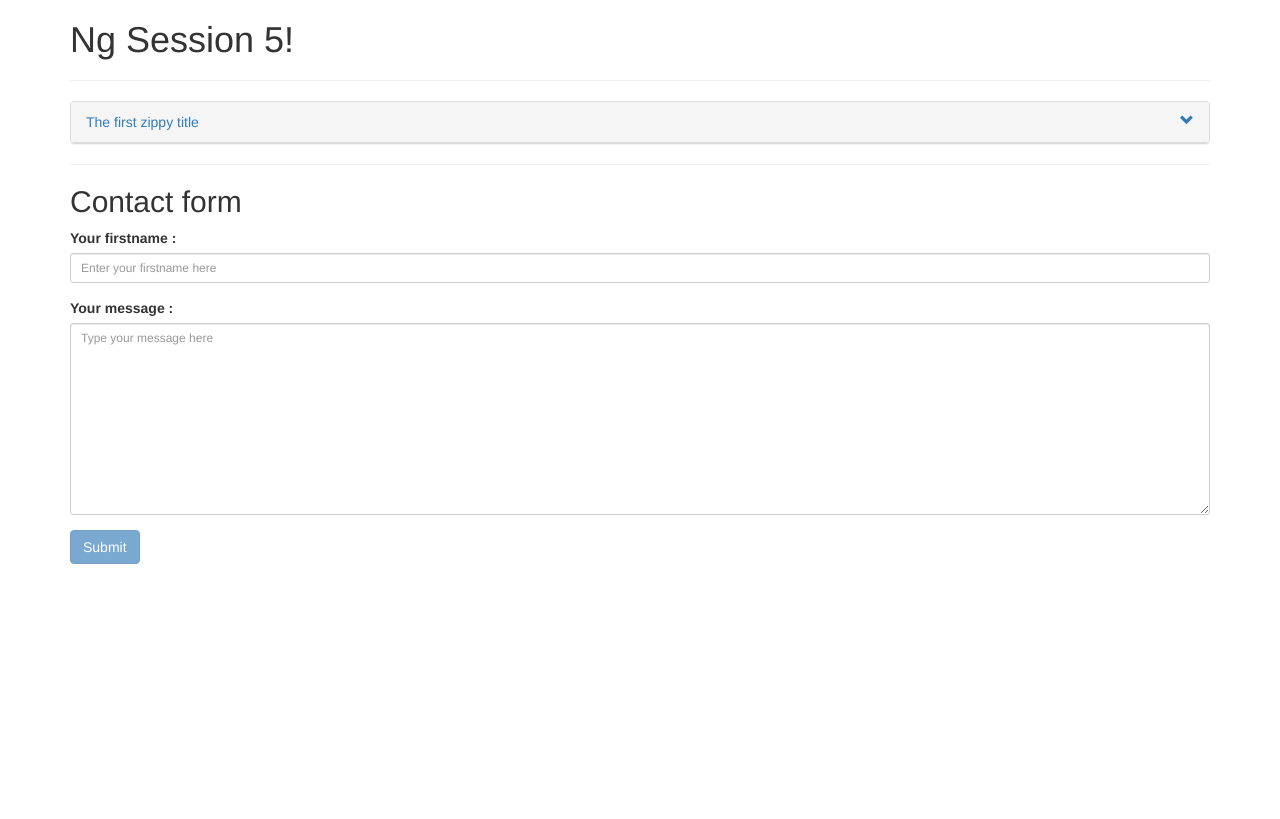
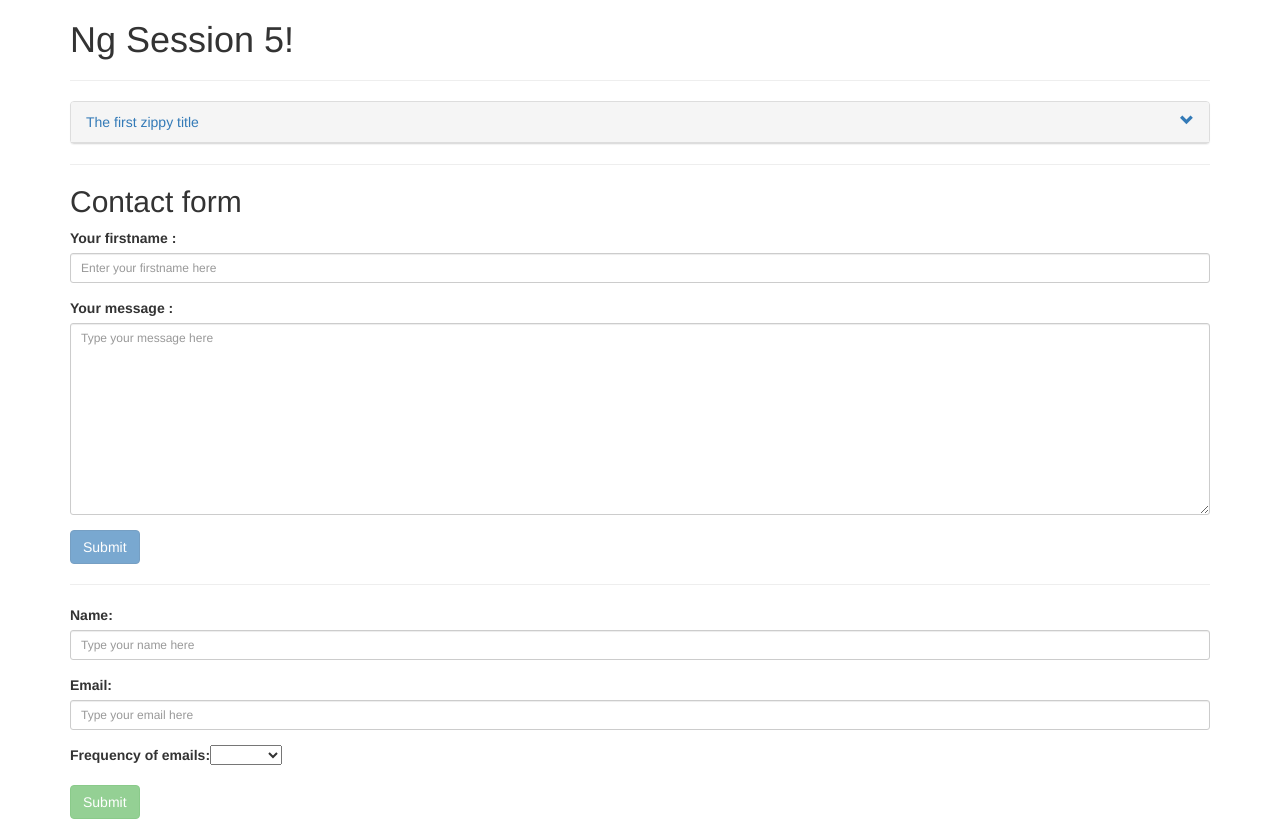
Before and after one commit to saiht/ng-session5, an Angular app: page / in a window 1280 px wide. Built offline with nearby package versions, Linux system fonts and the light colour scheme.

Commit message:
Subscription module ok

```diff
--- a/src/app/app.component.html
+++ b/src/app/app.component.html
@@ -13,4 +13,8 @@
 
   <contact></contact>
 
+  <hr>
+
+  <subscription></subscription>
+
 </div>
--- a/src/app/app.module.ts
+++ b/src/app/app.module.ts
@@ -6,6 +6,7 @@ import { HttpModule } from '@angular/http';
 import { AppComponent } from './app.component';
 import { ZippyModule } from './zippy/zippy.module';
 import { ContactModule } from './contact/contact.module'
+import { SubscriptionModule } from './subscription/subscription.module';
 
 @NgModule({
   declarations: [
@@ -16,7 +17,8 @@ import { ContactModule } from './contact/contact.module'
     FormsModule,
     HttpModule,
     ZippyModule,
-    ContactModule
+    ContactModule,
+    SubscriptionModule
   ],
   providers: [],
   bootstrap: [AppComponent]
--- /dev/null
+++ b/src/app/subscription/subscription.component.html
@@ -0,0 +1,38 @@
+<div class="subscription">
+    <form #f="ngForm" (ngSubmit)="onSubmit(f.form)">
+        <div class="form-group">
+            <label for="name">Name:</label>
+            <input ngModel name="name" #name="ngModel" id="name" type="text" class="form-control input-sm" placeholder="Type your name here"
+                required minlength="3">
+            <div class="alert alert-danger" *ngIf="name.errors && name.touched">
+                <span *ngIf="name.errors.required">Invalid input for name</span>
+                <span *ngIf="name.errors.minlength">Name should be minimum {{ name.errors.minlength.requiredLength }} characters length</span>
+            </div>
+        </div>
+
+        <div class="form-group">
+            <label for="email">Email:</label>
+            <input ngModel name="email" #email="ngModel" id="email" type="text" class="form-control input-sm" placeholder="Type your email here"
+                required email>
+            <div class="alert alert-danger" *ngIf="email.errors && email.touched">
+                <span *ngIf="email.errors.required">Invalid input for email</span>
+            </div>
+        </div>
+
+        <div class="form-group">
+            <label for="frequency">Frequency of emails:</label>
+            <select name="frequency" id="frequency" #frequency="ngModel" ngModel required>
+                <option value="1">Daily</option>
+                <option value="2">Weekly</option>
+                <option value="3">Monthly</option>
+            </select>
+             <!--{{ frequency.errors | json }}-->
+
+            <div class="alert alert-danger" *ngIf="frequency.errors?.required && frequency.touched">
+                <span *ngIf="frequency.errors.required">You must choice an option</span>
+            </div>
+        </div>
+
+        <button class="btn btn-success" [disabled]="!f.valid" type="submit">Submit</button>
+    </form>
+</div>
--- /dev/null
+++ b/src/app/subscription/subscription.component.ts
@@ -0,0 +1,13 @@
+import { Component } from '@angular/core';
+
+@Component({
+    selector: 'subscription',
+    templateUrl: './subscription.component.html'
+})
+export class SubscriptionComponent{
+
+    onSubmit(form) {
+        console.log(form);
+    }
+
+}
```
Also changed, not shown: src/app/subscription/subscription.module.ts (added, +20 -0 lines).
